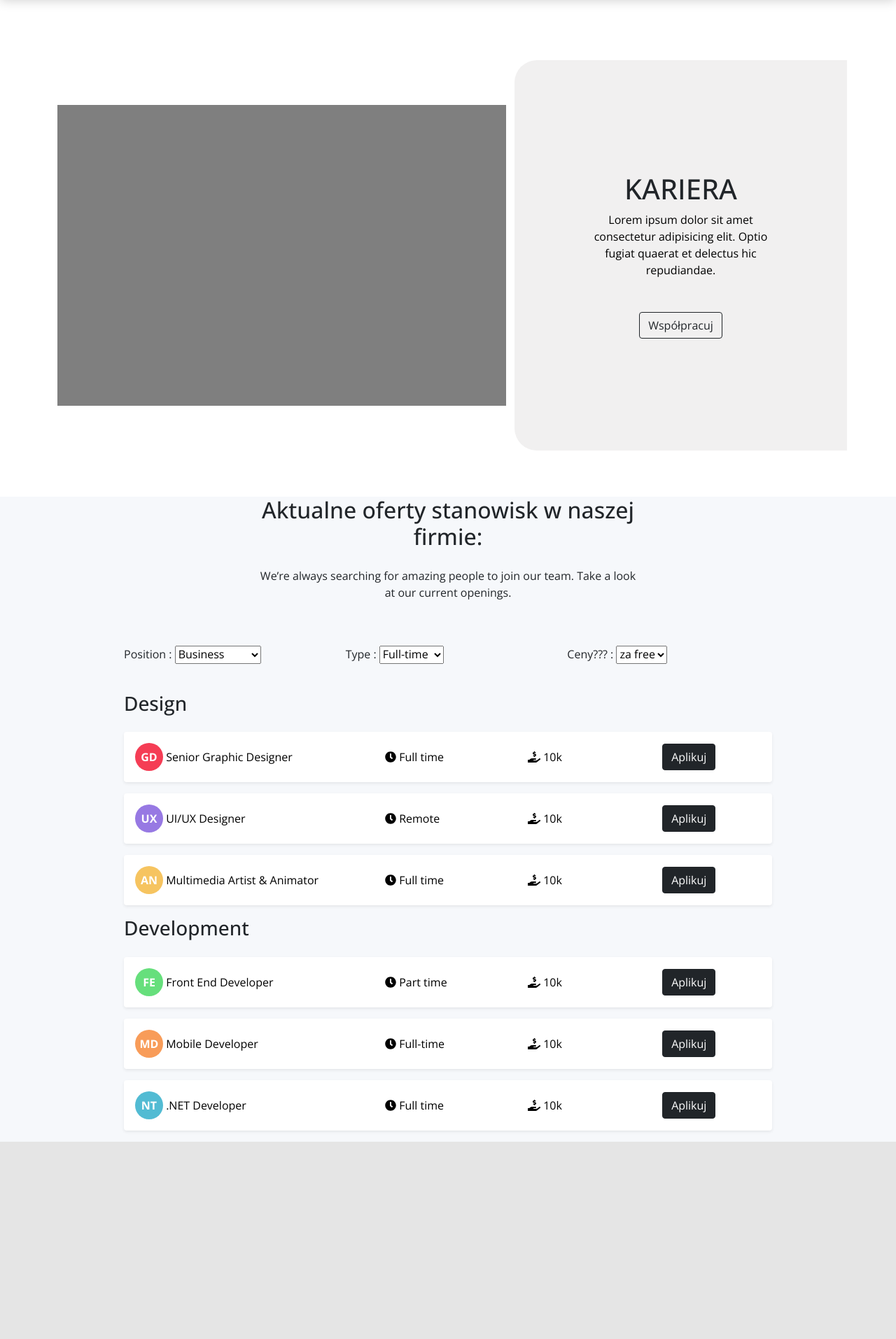
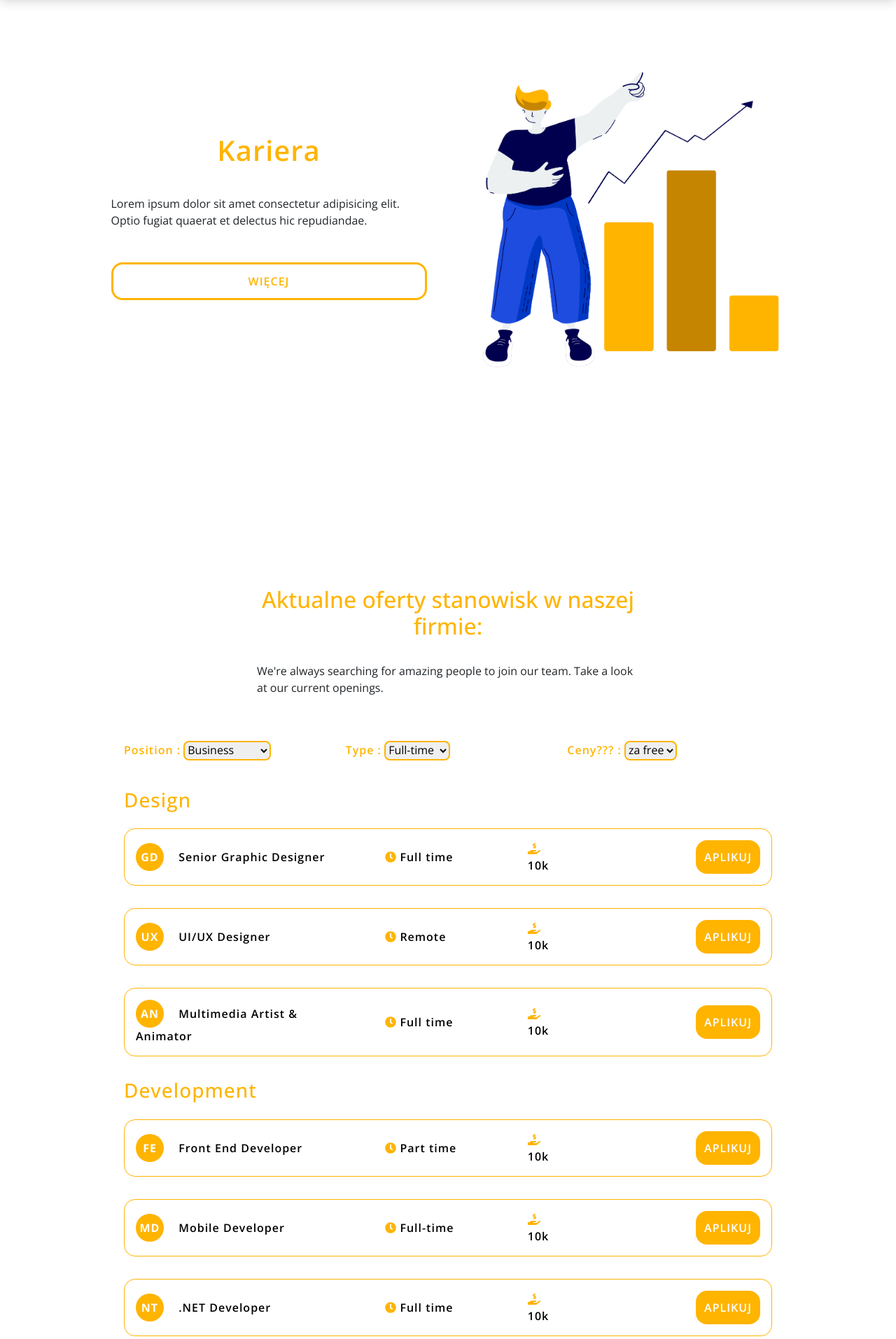
Before and after one commit to PufAnimalsDev/projekt-gr-1-front-end-agencja__marketingowa, a PHP site: page /career.html in a window 1280 px wide. Shown: the part 90-2004 px from the top of the page at 70% size. Run offline with PHP 8.4, Linux system fonts and the light colour scheme; style sheets or scripts are compiled from the project's sources; some libraries are stand-ins or nearby versions.

Commit message:
Career styling finished

```diff
--- a/career.html
+++ b/career.html
@@ -57,46 +57,35 @@
     <!-- header end  -->
 
     <!-- start start  -->
-    <section class="start">
-
-         <div class="container">
-             <div class="row align-items-center">
-                 <div class="col-lg-7">
-                    <!-- miejsce na potencjalny slider -->
-                    <img class="d-block w-100" src="./assets/img/slider_menu_2.png">
-                </div>
-
-                <div class="col-lg-5 start--item-wrapper">
-                    <h1 class="start--heading">KARIERA</h1>
-                    <p class="start--description">Lorem ipsum dolor sit amet consectetur adipisicing elit. Optio fugiat quaerat et delectus hic repudiandae.</p>
-                    <button type="submit" class="btn btn-outline-dark mb-5 mb-lg-0">Współpracuj</button>
-                </div>
-
+    <section class="career--start">
+        <div class="container">
+          <div class="row align-items-center justify-content-center">
+            <div class="col-lg-5 career--start-wrapper">
+              <h1 class="career--start-wrapper__heading">Kariera</h1>
+              <p class="career--start-wrapper__description">Lorem ipsum dolor sit amet consectetur adipisicing elit. Optio fugiat quaerat et delectus hic repudiandae.</p>
+              <a class="btnOutlineCustom" href="#sectionJobList" role="button">Więcej</a>
             </div>
 
-         </div>
-
-        </section>
+            <div class="col-lg-7 career--start-photo">
+              <img class="d-block w-100" src="./assets/img/career.png">
+            </div>
+          </div>
+        </div>
+    </section>
     <!-- start end  -->
 
     <!-- offers start  -->
-    <section id="sectionJobList" class="section section-job-list gradient-light--lean-left bg-light">
+    <section id="sectionJobList" class="career--job-list">
       <div class="container">
-
-        <div class="row row-grid justify-content-center">
-
-          <div class="col-md-8 col-lg-7 col-xl-6 text-center">
-            <h2 class="section__title mb-4">Aktualne oferty stanowisk w naszej firmie:</h2>
-
-            <p>We’re always searching for amazing people to join our team. Take a look at our current openings.</p>
-
+        <div class="row justify-content-center">
+          <div class="col-md-8 col-lg-7 col-xl-6 career--job-list__header">
+            <h2>Aktualne oferty stanowisk w naszej firmie:</h2>
+            <p>We're always searching for amazing people to join our team. Take a look at our current openings.</p>
           </div>
 
           <div class="col-md-10">
-
             <form class="filter-form mt-5 mb-4">
               <div class="row justify-content-center">
-
                 <div class="col-md-4 mb-3">
                   <div class="form-group">
                     <label for="jobPosition">Position :</label>
@@ -131,149 +120,143 @@
                     </select>
                   </div>
                 </div>
-
               </div>
             </form>
 
-            <div class="job-list__wrapper mb-6">
+            <div class="career--job-list__wrapper">
               <h3 class="mb-4">Design</h3>
 
-              <a href="career-single.html" class="card p-0 mb-3 border-0 shadow-sm ">
+              <a href="career-single.html" class="card">
                 <div class="card-body">
                   <span class="row justify-content-between align-items-center">
                     <span class="col-lg-4 col-sm-6 color--heading">
-                      <span class="badge badge-circle background--danger text-white mr-3">GD</span> Senior Graphic Designer
+                      <span class="badge badge-circle">GD</span> Senior Graphic Designer
                     </span>
 
                     <span class="col-lg-2 my-3 my-sm-0 color--text">
-                      <i class="fas fa-clock mr-1"></i> Full time
+                      <i class="fas fa-clock mr-1 icon"></i> Full time
                     </span>
 
                     <span class="col-lg-1 my-3 my-sm-0 color--text">
-                      <i class="fas fa-hand-holding-usd"></i> 10k
+                      <i class="fas fa-hand-holding-usd icon"></i> 10k
                     </span>
 
-                    <span class="col-lg-3 text-center color--text">
-                      <button type="submit" class="btn btn-dark shadow--on-hover">Aplikuj</button>
-
+                    <span class="col-lg-3 text-end color--text">
+                      <button type="submit" class="btnCustom">Aplikuj</button>
                     </span>
                   </span>
                 </div>
               </a> <!-- Job Card -->
 
-              <a href="career-single.html" class="card p-0 mb-3 border-0 shadow-sm shadow--on-hover">
+              <a href="career-single.html" class="card">
                 <div class="card-body">
                   <span class="row justify-content-between align-items-center">
                     <span class="col-lg-4 col-sm-6 color--heading">
-                      <span class="badge badge-circle background--tertiary text-white mr-3">UX</span> UI/UX Designer
+                      <span class="badge badge-circle">UX</span> UI/UX Designer
                     </span>
 
                     <span class="col-lg-2 my-3 my-sm-0 color--text">
-                      <i class="fas fa-clock mr-1"></i> Remote
+                      <i class="fas fa-clock mr-1 icon"></i> Remote
                     </span>
 
                     <span class="col-lg-1 my-3 my-sm-0 color--text">
-                      <i class="fas fa-hand-holding-usd"></i> 10k
+                      <i class="fas fa-hand-holding-usd icon"></i> 10k
                     </span>
 
-                    <span class="col-lg-3 text-center color--text">
-                      <button type="submit" class="btn btn-dark shadow--on-hover">Aplikuj</button>
-
+                    <span class="col-lg-3 text-end color--text">
+                      <button type="submit" class="btnCustom">Aplikuj</button>
                     </span>
                   </span>
                 </div>
               </a> <!-- Job Card -->
 
-              <a href="career-single.html" class="card p-0 mb-3 border-0 shadow-sm shadow--on-hover">
+              <a href="career-single.html" class="card">
                 <div class="card-body">
                   <span class="row justify-content-between align-items-center">
                     <span class="col-lg-4 col-sm-6 color--heading">
-                      <span class="badge badge-circle background--warning text-white mr-3">AN</span> Multimedia Artist &amp; Animator
+                      <span class="badge badge-circle">AN</span> Multimedia Artist &amp; Animator
                     </span>
 
                     <span class="col-lg-2 my-3 my-sm-0 color--text">
-                      <i class="fas fa-clock mr-1"></i> Full time
+                      <i class="fas fa-clock mr-1 icon"></i> Full time
                     </span>
 
                     <span class="col-lg-1 my-3 my-sm-0 color--text">
-                      <i class="fas fa-hand-holding-usd"></i> 10k
+                      <i class="fas fa-hand-holding-usd icon"></i> 10k
                     </span>
 
-                    <span class="col-lg-3 text-center color--text">
-                      <button type="submit" class="btn btn-dark shadow--on-hover">Aplikuj</button>
-
+                    <span class="col-lg-3 text-end color--text">
+                      <button type="submit" class="btnCustom">Aplikuj</button>
                     </span>
                   </span>
                 </div>
               </a> <!-- Job Card -->
             </div>
 
-            <div class="job-list__wrapper mb-6">
+            <div class="career--job-list__wrapper">
               <h3 class="mb-4">Development</h3>
 
-              <a href="career-single.html" class="card p-0 mb-3 border-0 shadow-sm shadow--on-hover">
+              <a href="career-single.html" class="card">
                 <div class="card-body">
                   <span class="row justify-content-between align-items-center">
                     <span class="col-lg-4 col-sm-6 color--heading">
-                      <span class="badge badge-circle background--success text-white mr-3">FE</span> Front End Developer
+                      <span class="badge badge-circle">FE</span> Front End Developer
                     </span>
 
                     <span class="col-lg-2 my-3 my-sm-0 color--text">
-                      <i class="fas fa-clock mr-1"></i> Part time
+                      <i class="fas fa-clock mr-1 icon"></i> Part time
                     </span>
 
                     <span class="col-lg-1 my-3 my-sm-0 color--text">
-                      <i class="fas fa-hand-holding-usd"></i> 10k
+                      <i class="fas fa-hand-holding-usd icon"></i> 10k
                     </span>
 
-                    <span class="col-lg-3 text-center color--text">
-                      <button type="submit" class="btn btn-dark shadow--on-hover">Aplikuj</button>
-
+                    <span class="col-lg-3 text-end color--text">
+                      <button type="submit" class="btnCustom">Aplikuj</button>
                     </span>
                   </span>
                 </div>
               </a> <!-- Job Card -->
 
-              <a href="career-single.html" class="card p-0 mb-3 border-0 shadow-sm shadow--on-hover">
+              <a href="career-single.html" class="card">
                 <div class="card-body">
                   <span class="row justify-content-between align-items-center">
                     <span class="col-lg-4 col-sm-6 color--heading">
-                      <span class="badge badge-circle background--warning2 text-white mr-3">MD</span> Mobile Developer
+                      <span class="badge badge-circle">MD</span> Mobile Developer
                     </span>
 
                     <span class="col-lg-2 my-3 my-sm-0 color--text">
-                      <i class="fas fa-clock mr-1"></i> Full-time
+                      <i class="fas fa-clock mr-1 icon"></i> Full-time
                     </span>
 
                     <span class="col-lg-1 my-3 my-sm-0 color--text">
-                      <i class="fas fa-hand-holding-usd"></i> 10k
+                      <i class="fas fa-hand-holding-usd icon"></i> 10k
                     </span>
 
-                    <span class="col-lg-3 text-center color--text">
-                      <button type="submit" class="btn btn-dark shadow--on-hover">Aplikuj</button>
-
+                    <span class="col-lg-3 text-end color--text">
+                      <button type="submit" class="btnCustom">Aplikuj</button>
                     </span>
                   </span>
                 </div>
               </a> <!-- Job Card -->
 
-              <a href="career-single.html" class="card p-0 mb-3 border-0 shadow-sm shadow--on-hover">
+              <a href="career-single.html" class="card">
                 <div class="card-body">
                   <span class="row justify-content-between align-items-center">
                     <span class="col-lg-4 col-sm-6 color--heading">
-                      <span class="badge badge-circle background--info text-white mr-3">NT</span> .NET Developer
+                      <span class="badge badge-circle">NT</span> .NET Developer
                     </span>
 
                     <span class="col-lg-2 my-3 my-sm-0 color--text">
-                      <i class="fas fa-clock mr-1"></i> Full time
+                      <i class="fas fa-clock mr-1 icon"></i> Full time
                     </span>
 
                     <span class="col-lg-1 my-3 my-sm-0 color--text">
-                      <i class="fas fa-hand-holding-usd"></i> 10k
+                      <i class="fas fa-hand-holding-usd icon"></i> 10k
                     </span>
 
-                    <span class="col-lg-3 text-center color--text">
-                      <button type="submit" class="btn btn-dark shadow--on-hover">Aplikuj</button>
+                    <span class="col-lg-3 text-end color--text">
+                      <button type="submit" class="btnCustom">Aplikuj</button>
 
                     </span>
                   </span>
--- a/index.html
+++ b/index.html
@@ -88,12 +88,11 @@
 
     <!-- start start  -->
     <section class="start">
-
         <div class="container">
             <div class="row align-items-center">
                 <div class="col-xl-5 col-lg-12 start--item-wrapper" data-aos="fade-left" data-aos-duration="3000">
                     <h1 class="start--item-wrapper__heading">
-                        Realizujemy cele.</h1>
+                        Realizujemy cele</h1>
 
                     <p class="start--description">Pomagamy organizacjom wyprzedzać konkurencję dzięki współpracy z klientami..</p>
 
@@ -105,9 +104,7 @@
                     <img class="d-lg-block w-100" src="./assets/img/sdssddssdds.png">
                 </div>
             </div>
-
         </div>
-
     </section>
     <!-- start end  -->
 
--- a/scss/_career.scss
+++ b/scss/_career.scss
@@ -1,78 +1,83 @@
-
+.career {
+    &--start {
+        display: flex;
+        align-items: center;
+        height: 100vh;
+        &-photo {
+            width: 30rem;
+            height: auto;
+        }
+        &-wrapper {
+            display: flex;
+            flex-direction: column;
+            gap: 2rem;
+            margin-right: 2rem;
+            &__heading {
+                color: $main_color;
+                font-weight: 600;
+                letter-spacing: 1px;
+            }
+            h1 {
+                text-align: center;
+            }
+            a {
+                text-align: center;
+            }
+        }
+    }
+    &--job-list {
+        padding-top: 8rem;
+        .form-group {
+            label {
+                color: $main_color;
+                font-weight: 600;
+                letter-spacing: 1px;
+            }
+            .custom-select {
+                position: relative;
+                border: 2px solid $main_color;
+                border-radius: 0.5rem;
+                outline: none;
+                & select {
+                    display: none;
+                }
+            }
+        }
+        &__header {
+            h2 {
+                color: $main_color;
+                margin-bottom: 2rem;
+                text-align: center;
+            }
+        }
+        &__wrapper {
+            color: $main_color;
+            font-weight: 600;
+            letter-spacing: 1px;
+            .card {
+                border: 1px solid $main_color;
+                border-radius: 1rem;
+                margin-bottom: 2rem;
+                .icon {
+                    color: $main_color;
+                }
+            }
+        }
+    }
+}
 
 .badge-circle {
     border-radius: 50%;
     height: 2.5rem;
     width: 2.5rem;
+    margin-right: 1rem;
     font-size: 1rem;
     line-height: 2.5rem;
-    padding: 0
+    padding: 0;
+    background-color: $main_color;
+    color: $white;
 }
 
 .text-white {
     color: #fff!important;
 }
-
-
-.background--white,
-.bg-white {
-    background-color: #fff !important
-}
-
-.background--brand,
-.background--primary,
-.bg-brand,
-.bg-primary {
-    background-color: #4d5bed !important;
-    color: #fff
-}
-
-.background--dark,
-.bg-dark {
-    background: #0c2050 !important;
-    color: #939eb8
-}
-
-.background--secondary,
-.bg-secondary {
-    background-color: #939eb8 !important
-}
-
-.background--tertiary,
-.bg-tertiary {
-    background-color: #9779e3 !important
-}
-
-.background--danger,
-.bg-danger {
-    background-color: #f53d55 !important
-}
-
-.background--success,
-.bg-success {
-    background-color: #66df7c !important
-}
-
-.background--warning,
-.bg-warning {
-    background-color: #f6c460 !important
-}
-
-.background--warning2,
-.bg-warning2 {
-    background-color: #f89c59 !important
-}
-
-.background--info,
-.bg-info {
-    background-color: #52bbd3 !important
-}
-
-.background--light,
-.bg-light {
-    background-color: #f6f8fb !important
-}
-
-a {
-    text-decoration: none !important;
-}
--- a/scss/main.scss
+++ b/scss/main.scss
@@ -30,6 +30,7 @@
 
 *{
     list-style-type: none;
+    scroll-behavior: smooth;
 }
 
 body {
```
Also changed, not shown: assets/img/career.png (added).
